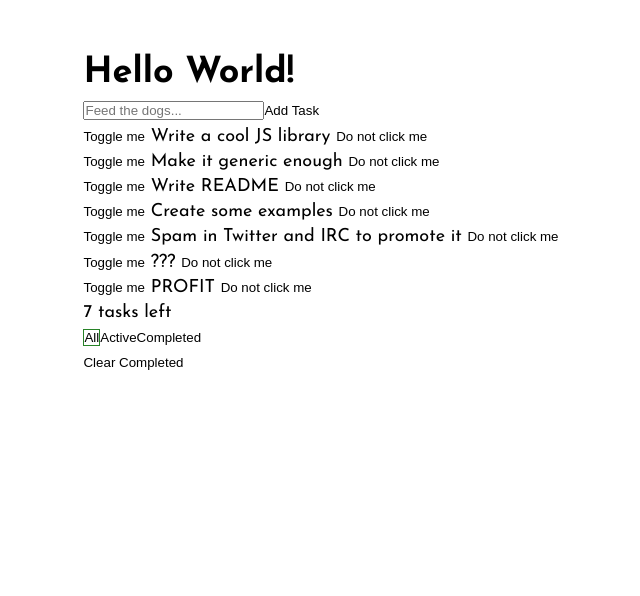
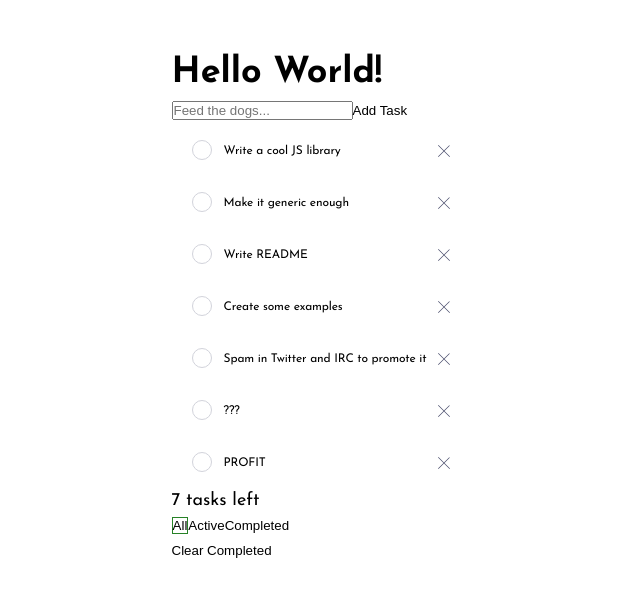
Before and after one commit to cellbesmanos/fm-todo-app, a Vue app: page / in a window 1280 px wide. Shown: the top 596 px of the page, without its empty margins (319-959 px from the left). Built offline with nearby package versions, Linux system fonts and the light colour scheme.

Commit message:
Feat: Style TodoItem component

```diff
--- a/src/components/TodoItem.vue
+++ b/src/components/TodoItem.vue
@@ -1,5 +1,6 @@
 <template>
   <li class="todoItem" :class="{ 'todoItem--finished': isFinished }">
+    <div class="todoItem__left">
       <button
         @click="handleClick($event)"
         type="button"
@@ -7,17 +8,47 @@
         aria-label="mark as done"
         :aria-checked="isFinished"
         data-label="toggle"
+        class="todoItem__toggle"
       >
-      Toggle me
+        <svg
+          v-if="isFinished"
+          aria-hidden="true"
+          xmlns="http://www.w3.org/2000/svg"
+          width="10"
+          height="10"
+        >
+          <path
+            fill="none"
+            stroke="#FFF"
+            stroke-width="2"
+            d="M1 4.304L3.696 7l6-6"
+          />
+        </svg>
       </button>
-    {{ task }}
+      <p>{{ task }}</p>
+    </div>
+
     <button
       @click="handleClick($event)"
       type="button"
       aria-label="delete task"
       data-label="delete"
+      class="todoItem__delete"
     >
-      Do not click me
+      <svg
+        width="12"
+        height="12"
+        viewBox="0 0 12 12"
+        fill="none"
+        xmlns="http://www.w3.org/2000/svg"
+      >
+        <path
+          fill-rule="evenodd"
+          clip-rule="evenodd"
+          d="M11.5194 0L12 0.479891L6.47992 6.00034L12 11.5201L11.5201 12L6 6.48023L0.479919 12L0 11.5187L5.52008 5.99898L0 0.479891L0.479919 0L6.00068 5.51977L11.5201 0H11.5194Z"
+          fill="#494C6B"
+        />
+      </svg>
     </button>
   </li>
 </template>
@@ -38,16 +69,97 @@ function handleClick(event) {
 
 <style>
 .todoItem {
-  cursor: pointer;
-  transition: color 0.2s ease-in-out, text-decoration 0.2s ease-in-out;
+  display: flex;
+  align-items: center;
+  justify-content: space-between;
+  gap: 1.2rem;
+  min-height: 5.2rem;
+  padding-inline: 2rem;
 }
 
-.todoItem:hover,
-.todoItem:focus {
-  color: hsl(120, 54%, 33%);
+.todoItem__left {
+  display: flex;
+  align-items: center;
+  gap: 1.2rem;
 }
 
-.todoItem--finished {
+.todoItem__toggle {
+  --size: 2rem;
+
+  width: var(--size);
+  height: var(--size);
+  border-radius: 50%;
+  border: 1px solid var(--clr-blue-gray-400);
+
+  transition: border 0.2s ease-in, background-color 0.2s ease-in;
+}
+
+.todoItem__toggle:hover,
+.todoItem__toggle:focus {
+  border-width: 1px;
+  border-color: var(--clr-blue);
+}
+
+.todoItem--finished .todoItem__toggle {
+  background-image: linear-gradient(
+    135deg,
+    hsl(192, 100%, 67%),
+    hsl(280, 87%, 65%)
+  );
+}
+
+.todoItem__toggle svg {
+  --size: 1rem;
+  display: inline-block;
+  width: var(--size);
+  height: var(--size);
+  margin-block-start: 0.5rem;
+
+  transform: scaleX(0);
+
+  animation-name: scaleUp;
+  animation-duration: 0.1s;
+  animation-timing-function: ease-in;
+  animation-fill-mode: forwards;
+  pointer-events: none;
+}
+
+.todoItem p {
+  padding-block-start: 0.4rem;
+  font-size: 1.2rem;
+  letter-spacing: -0.01em;
+
+  transition: text-decoration 0.2s ease-in, opacity 0.1s ease-in;
+}
+
+.todoItem--finished p {
   text-decoration: line-through;
+  opacity: 0.5;
+}
+
+.todoItem__delete {
+  transition: border-color 0.2s ease-in-out;
+}
+
+.todoItem__delete svg {
+  margin-block-start: 0.5rem;
+}
+
+.todoItem__delete path {
+  transition: fill 0.2s ease-in;
+}
+
+.todoItem__delete:hover path,
+.todoItem__delete:focus path {
+  fill: var(--clr-blue);
+}
+
+@keyframes scaleUp {
+  from {
+    transform: scale(0);
+  }
+  to {
+    transform: scale(1);
+  }
 }
 </style>
```
Lines whose indentation alone changed are shown as unchanged.
